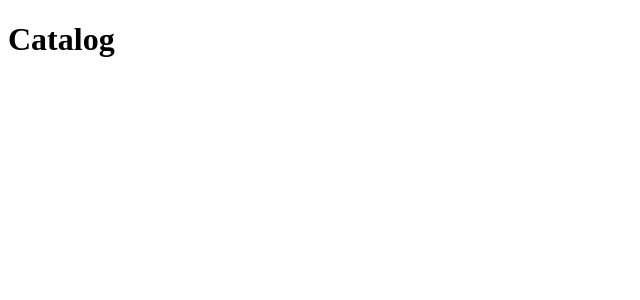
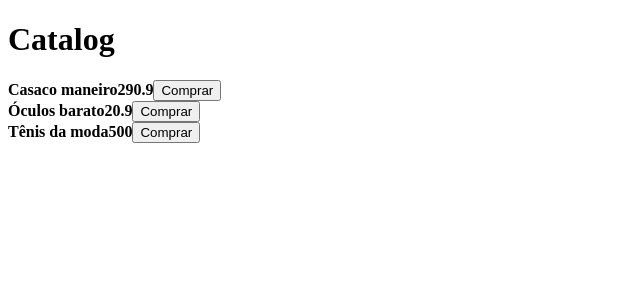
Before and after one commit to dannyelgjl/-StudyingRedux, a React (Create React App) app: page / in a window 1280 px wide. Shown: the top 300 px of the page, without its empty margins (0-640 px from the left). Built offline with nearby package versions, Linux system fonts and the light colour scheme; data requests are answered from the project's data file.

Commit message:
conectando com api fake

```diff
--- a/src/Components/Catalog.tsx
+++ b/src/Components/Catalog.tsx
@@ -1,13 +1,30 @@
-import React from 'react';
-import { useSelector } from 'react-redux';
+import React, { useEffect, useState } from 'react';
+import api from '../services/api';
+import { IProduct } from '../store/modules/cart/types';
 
 const Catalog: React.FC = () => {
-  const catalog = useSelector(state => state);
+  const [catalog, setCatalog] = useState<IProduct[]>([]);
 
-  console.log(catalog);
+  useEffect(() => {
+    api.get('products').then(response => {
+      setCatalog(response.data);
+    })
+  }, [])
+
+
 
   return (
-    <h1>Catalog</h1>
+    <main>
+      <h1>Catalog</h1>
+
+      {catalog.map(product => (
+        <article key={product.id}>
+          <strong>{product.title}</strong>
+          <strong>{product.price}</strong>
+          <button type="button">Comprar</button>
+        </article>
+      ))}
+    </main>
   );
 }
 
--- /dev/null
+++ b/src/services/api.ts
@@ -0,0 +1,8 @@
+import axios from 'axios';
+
+const api = axios.create({
+  baseURL: 'http://localhost:3333'
+});
+
+
+export default api;
```
Also changed, not shown: package.json (+6 -1 lines), 1 other file (tests, documents, lock files or other folders).
